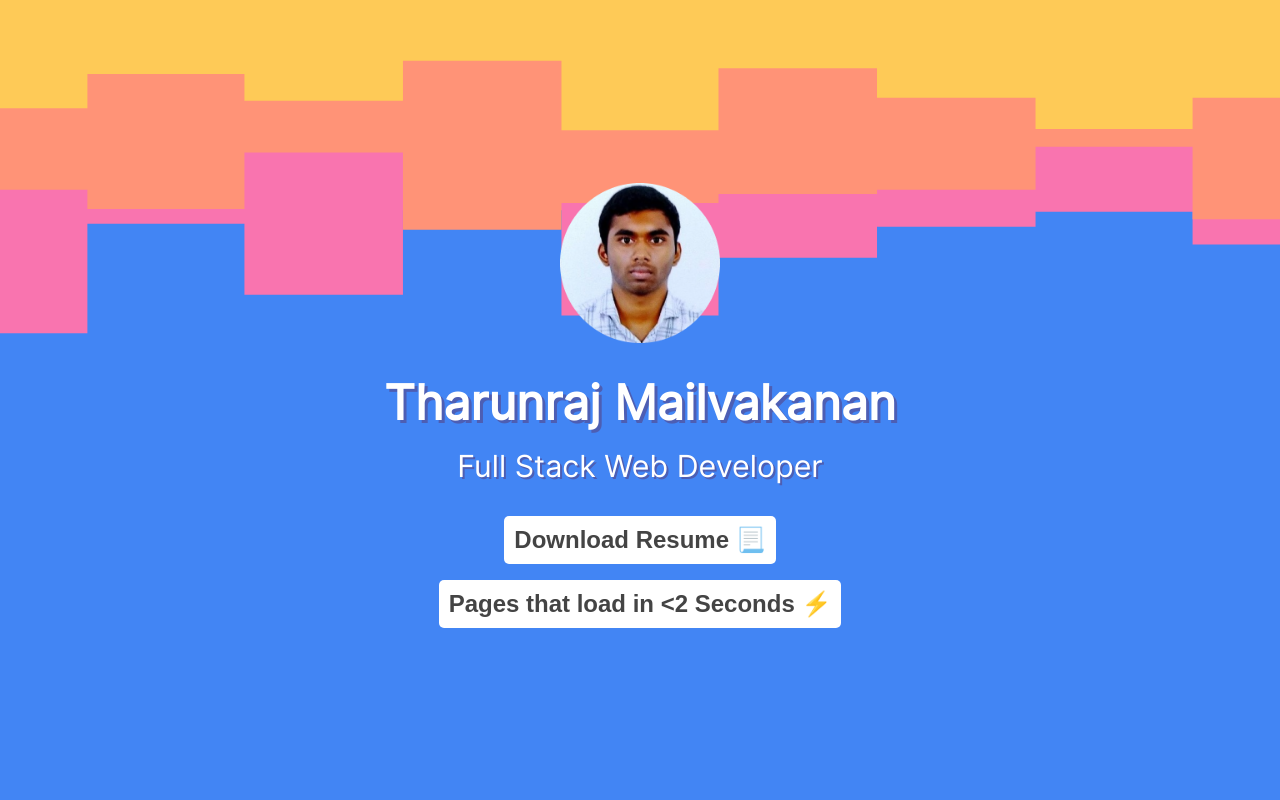
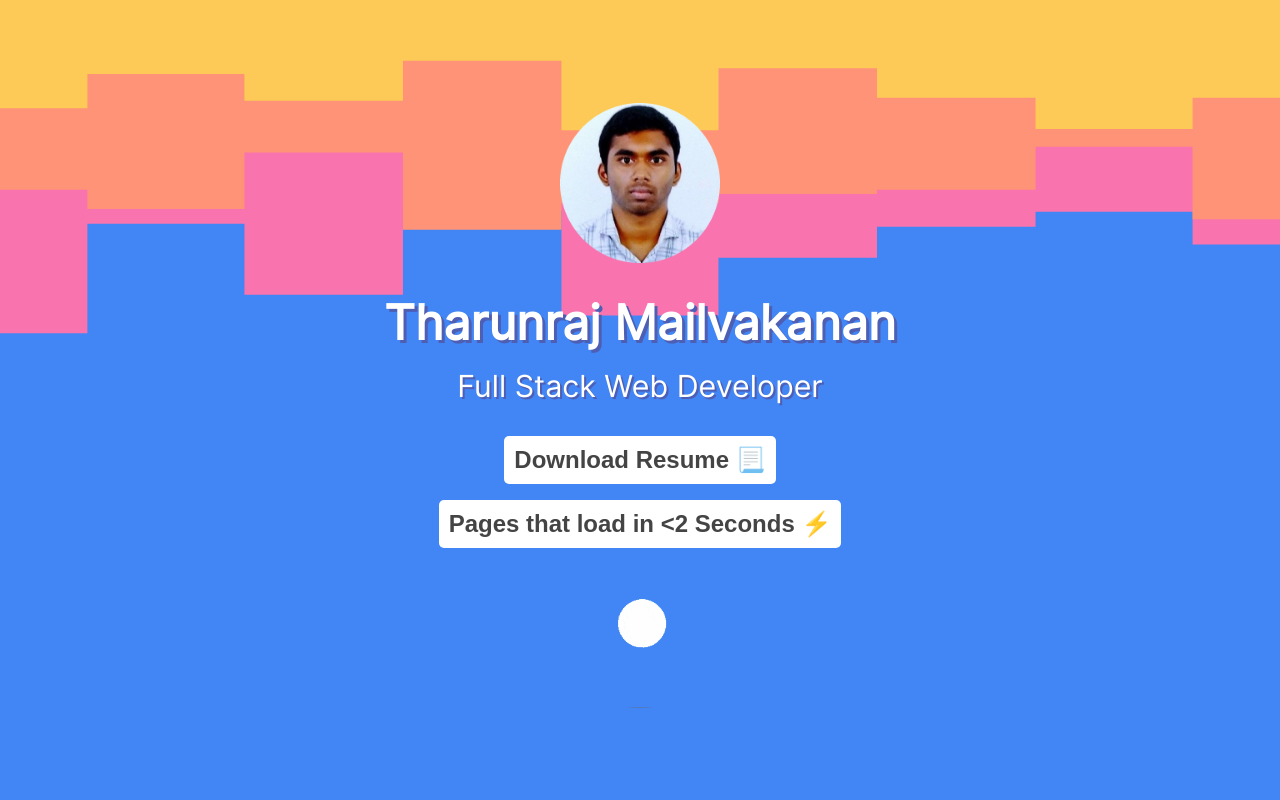
Before and after one commit to tharunoptimus/website, a Next.js app: page / in a window 1280 px wide. Shown: the top 800 px of the page. Built offline with nearby package versions, Linux system fonts and the light colour scheme.

Commit message:
Added scroll down gif

```diff
--- a/pages/components/firstSlide.tsx
+++ b/pages/components/firstSlide.tsx
@@ -36,6 +36,8 @@ const Home: NextPage = () => {
 						>
 							<button type="button">Pages that load in &lt;2 Seconds ⚡</button>
 						</a>
+
+						<img src="/assets/images/gifs/scrollDown.gif" alt="Scroll Down" />
 					</div>
 				</div>
 			</div>
```
Also changed, not shown: public/assets/images/gifs/scrollDown.gif (added).
